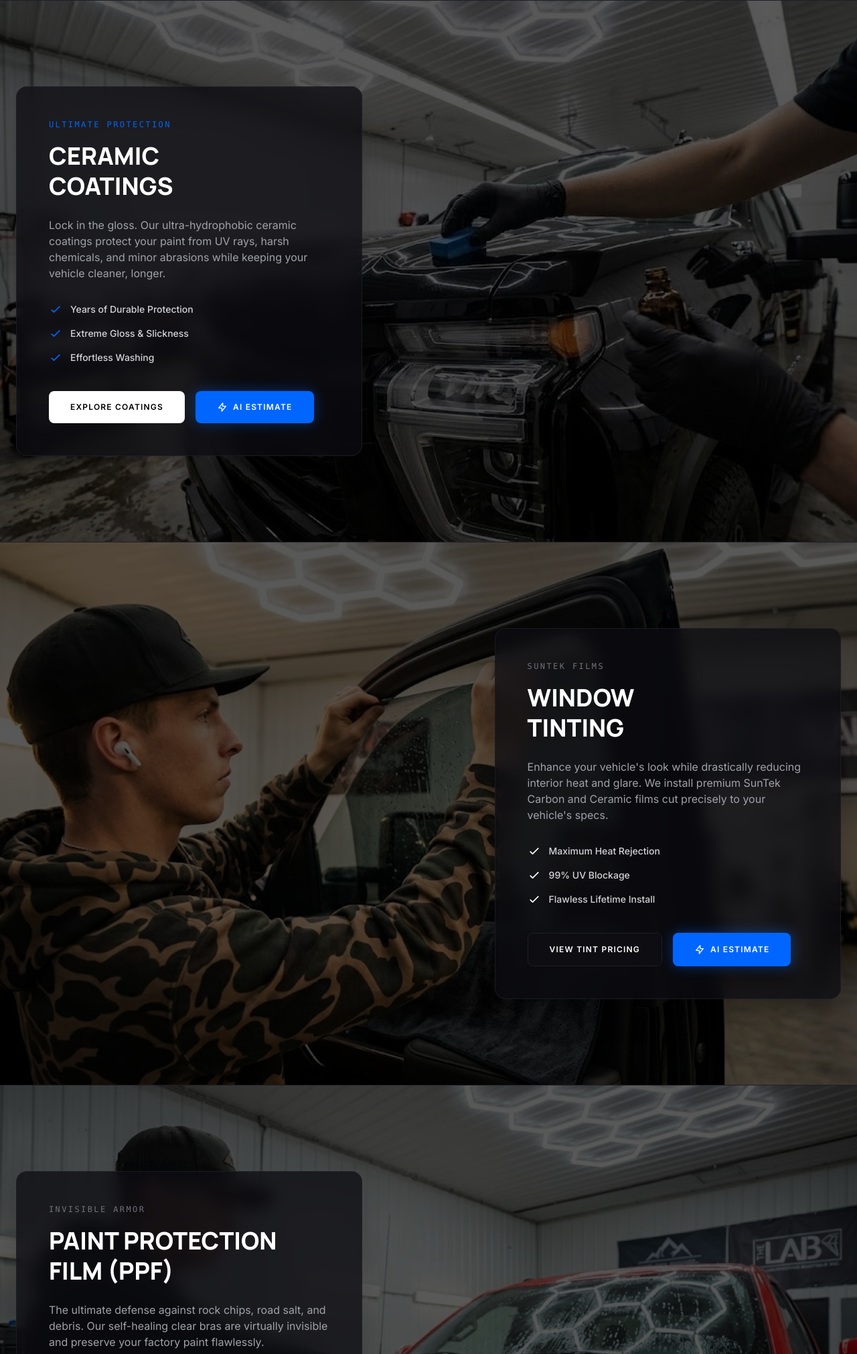
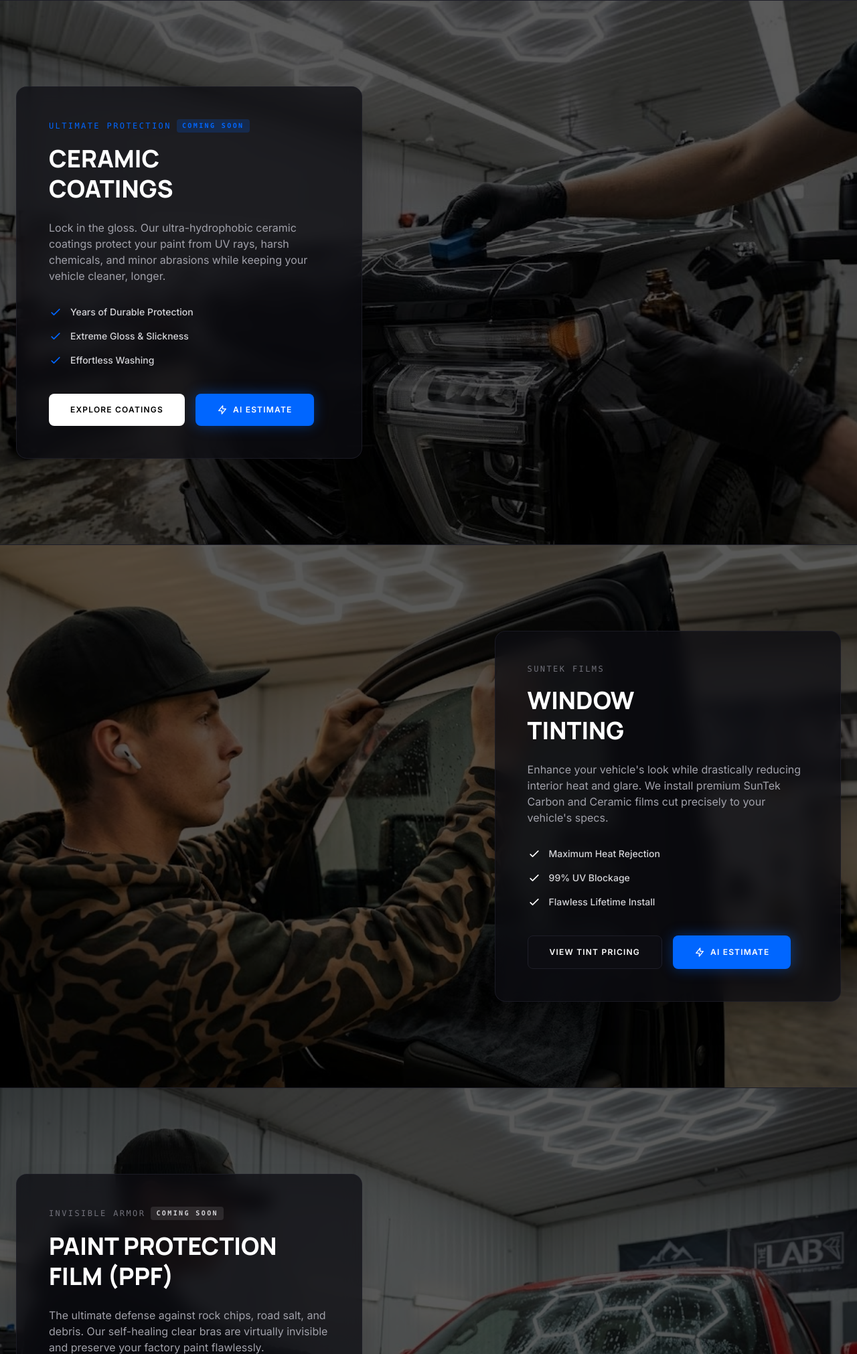
Before and after one commit to Wheelers-Media/THE-LAB, a plain HTML site: page src/pages/boutique/index.html in a window 1280 px wide. Shown: the part 1711-3733 px from the top of the page at 67% size. Drawn offline with nearby package versions, Linux system fonts and the light colour scheme; a script that the page names is missing.

Commit message:
feat: mark ceramic and ppf services as coming soon

```diff
--- a/src/pages/boutique/index.html
+++ b/src/pages/boutique/index.html
@@ -259,7 +259,7 @@
 
             <div class="relative z-10 max-w-7xl mx-auto w-full flex justify-start">
                 <div class="w-full md:w-[48%] lg:w-[42%] glass-panel p-8 md:p-12 rounded-2xl border border-edge/80 shadow-2xl flex flex-col">
-                    <span class="text-labBlue font-mono tracking-[0.2em] uppercase text-xs mb-4">Ultimate Protection</span>
+                    <span class="text-labBlue font-mono tracking-[0.2em] uppercase text-xs mb-4 flex items-center gap-2">Ultimate Protection <span class="bg-labBlue/20 text-labBlue px-2 py-0.5 rounded text-[10px] font-bold">COMING SOON</span></span>
                     <h2 class="font-heading font-extrabold text-4xl text-white uppercase mb-6 leading-tight">Ceramic<br>Coatings</h2>
                     <p class="text-zinc-400 text-sm md:text-base mb-8 leading-relaxed">Lock in the gloss. Our ultra-hydrophobic ceramic coatings protect your paint from UV rays, harsh chemicals, and minor abrasions while keeping your vehicle cleaner, longer.</p>
                     <ul class="space-y-4 mb-10 text-sm font-medium text-zinc-300">
@@ -317,7 +317,7 @@
 
             <div class="relative z-10 max-w-7xl mx-auto w-full flex justify-start">
                 <div class="w-full md:w-[48%] lg:w-[42%] glass-panel p-8 md:p-12 rounded-2xl border border-edge/80 shadow-2xl flex flex-col">
-                    <span class="text-zinc-500 font-mono tracking-[0.2em] uppercase text-xs mb-4">Invisible Armor</span>
+                    <span class="text-zinc-500 font-mono tracking-[0.2em] uppercase text-xs mb-4 flex items-center gap-2">Invisible Armor <span class="bg-white/10 text-zinc-300 px-2 py-0.5 rounded text-[10px] font-bold">COMING SOON</span></span>
                     <h2 class="font-heading font-extrabold text-4xl text-white uppercase mb-6 leading-tight">Paint Protection<br>Film (PPF)</h2>
                     <p class="text-zinc-400 text-sm md:text-base mb-8 leading-relaxed">The ultimate defense against rock chips, road salt, and debris. Our self-healing clear bras are virtually invisible and preserve your factory paint flawlessly.</p>
                     <ul class="space-y-4 mb-10 text-sm font-medium text-zinc-300">
```
